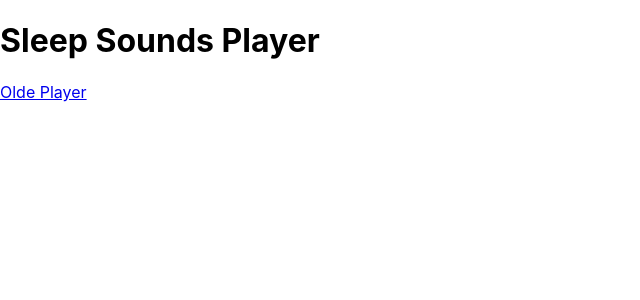
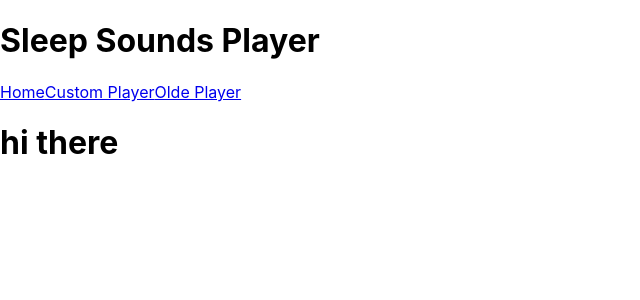
Before and after one commit to greg-navarro/Sleep-Sounds-Player, a React (Create React App) app in the folder sleep-sounds-app/: page /custom-player in a window 1280 px wide. Shown: the top 300 px of the page, without its empty margins (0-640 px from the left). Built offline with nearby package versions, Linux system fonts and the light colour scheme.

Commit message:
Add and update navigation links

```diff
--- a/sleep-sounds-app/src/App.js
+++ b/sleep-sounds-app/src/App.js
@@ -3,6 +3,7 @@ import { Routes, Route } from 'react-router';
 import { Navbar } from './components/Navbar';
 import Home from './components/Home';
 import Player from './components/Player';
+import CustomPlayer from './components/CustomPlayer';
 import soundData from './data/sounds-data.json';
 
 function App() {
@@ -12,6 +13,7 @@ function App() {
       <Routes>
         <Route path="/" element={<Home />} />
         <Route path="/oldeplayer" element={<Player data={[...soundData]} />} />
+        <Route path="/custom-player" element={<CustomPlayer />} />
       </Routes>
 
     </div>
--- /dev/null
+++ b/sleep-sounds-app/src/components/CustomPlayer.js
@@ -0,0 +1,5 @@
+import React from 'react';
+
+export default function CustomPlayer({ sounds = [] }) {
+  return (<h1>hi there</h1>);
+}
--- a/sleep-sounds-app/src/components/Home.js
+++ b/sleep-sounds-app/src/components/Home.js
@@ -1,4 +1,5 @@
 import React, { useState } from "react";
+import { Link } from "react-router-dom";
 import { v4 } from "uuid";
 
 export default function Home({ presents = [] }) {
@@ -45,7 +46,7 @@ export default function Home({ presents = [] }) {
         </div>
       ))}
       {/* TODO link to the custom player page */}
-      <button>Make custom player</button>
+      <button><Link to="custom-player" >Make custom player</Link></button>
     </div>
   );
 }
--- a/sleep-sounds-app/src/components/Navbar.js
+++ b/sleep-sounds-app/src/components/Navbar.js
@@ -6,6 +6,8 @@ export function Navbar() {
     <div>
       <h1>Sleep Sounds Player</h1>
       <nav>
+        <Link to="/">Home</Link>
+        <Link to="/custom-player">Custom Player</Link>
         <Link to="/oldeplayer">Olde Player</Link>
       </nav>
     </div>
```
